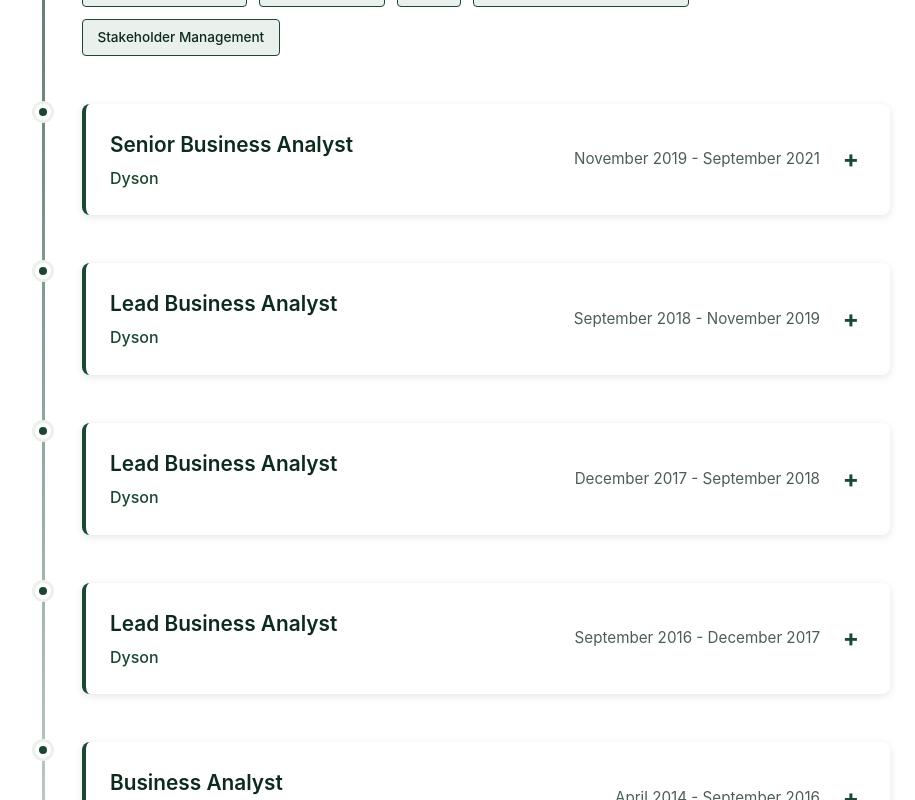
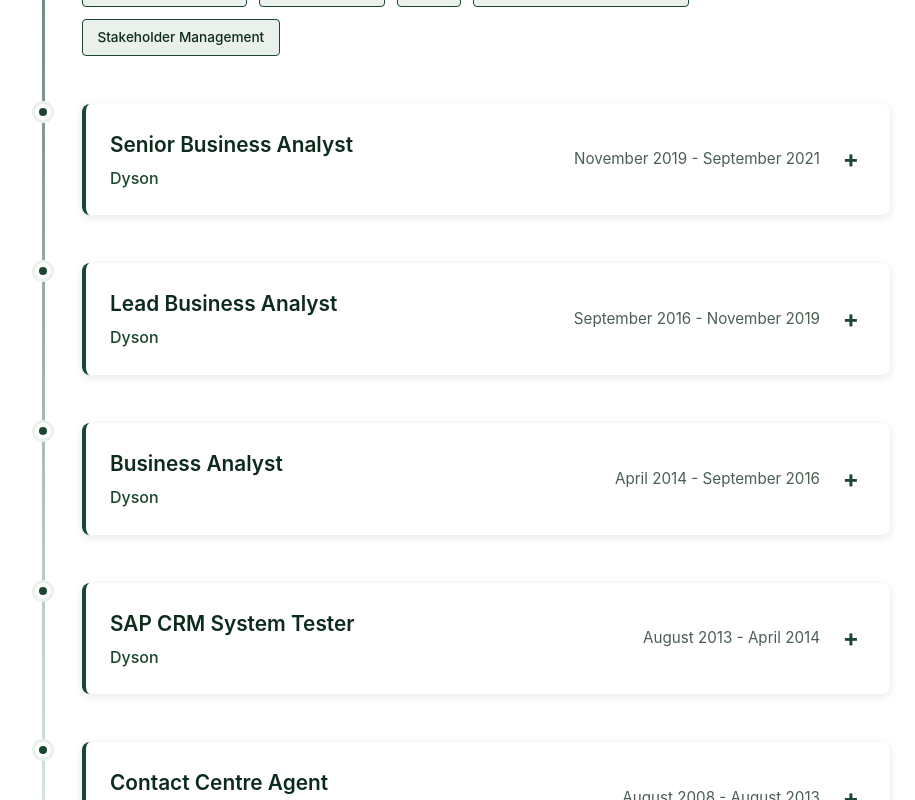
Before and after one commit to Jamie-L87/Jamie_CV_APP, a React (Vite) app: page / in a window 1280 px wide. Shown: the part 2361-3161 px from the top of the page, without its empty margins (184-1099 px from the left). Built offline with nearby package versions, Linux system fonts and the light colour scheme.

Commit message:
Combine 3 Lead Business Analyst roles into one entry with all bullet points

```diff
--- a/src/components/WorkHistory.jsx
+++ b/src/components/WorkHistory.jsx
@@ -44,9 +44,20 @@
     title: 'Lead Business Analyst',
     company: 'Dyson',
     location: 'Bristol',
-    period: 'September 2018 - November 2019',
-    description: 'Digital Experience Platform (Team Leadership) - Agile',
+    period: 'September 2016 - November 2019',
+    description: 'Multiple Leadership Initiatives - Agile & Waterfall',
     responsibilities: [
+      'Built a BA team of 2 and collaborated with UX, UI, and development teams to re-platform the Dyson Link mobile app',
+      'Worked directly with Product Owners to understand business and user requirements',
+      'Fed requirements into cross-functional teams to establish best practices and define the path forward',
+      'Helped build a reliable, intuitive, and modern mobile application enabling user account registration, product control, and data visualisations',
+      'Improved Dyson Link app rating from 2/5 to 4.4/5 stars through strategic requirements definition and stakeholder alignment',
+      'Took ownership of the Retail IT BA team, covering all store IT from hardware and infrastructure to bespoke ePos solutions',
+      'Enabled 10x store opening growth through standardised processes, delivering 30 global store openings in 2018',
+      'Researched legal and fiscal requirements across international markets to ensure reusable, scalable solutions',
+      'Empowered team to travel to market locations to understand local requirements and best practices',
+      'Produced comprehensive Playbook with commercial, group retail, and in-market teams, baselining all standard ePos functionality',
+      'Drove quicker and more efficient roll-out of standard solutions across new store locations globally',
       'Built and stabilised the DXP BA team from 4 to 16 members across permanent, contractor, and in-market roles',
       'Recruited 12 business analysts and identified individual skills, placing team members in verticals and projects that best utilised their expertise',
       'Worked with lead POs and stakeholders to drive vision and strategy for Dyson\'s major market websites',
@@ -54,43 +65,10 @@
       'Skilled up BAs to perform end-to-end duties in agile delivery while preparing cross-functional and business teams for change',
       'Worked with BA manager, delivery lead, and third-party delivery partners to establish agile practices across the team'
     ],
-    highlights: ['Team Building', 'Agile Transformation', 'Recruitment', 'Leadership', 'Agile']
+    highlights: ['Mobile Development', 'Retail Operations', 'Team Leadership', 'Agile Transformation', 'Global Rollout']
   },
   {
     id: 4,
-    title: 'Lead Business Analyst',
-    company: 'Dyson',
-    location: 'Malmesbury, Bristol',
-    period: 'December 2017 - September 2018',
-    description: 'Dyson Retail Store Roll-out - Waterfall',
-    responsibilities: [
-      'Took ownership of the Retail IT BA team, covering all store IT from hardware and infrastructure to bespoke ePos solutions',
-      'Enabled 10x store opening growth through standardised processes, delivering 30 global store openings in 2018',
-      'Researched legal and fiscal requirements across international markets to ensure reusable, scalable solutions',
-      'Empowered team to travel to market locations to understand local requirements and best practices',
-      'Produced comprehensive Playbook with commercial, group retail, and in-market teams, baselining all standard ePos functionality',
-      'Drove quicker and more efficient roll-out of standard solutions across new store locations globally'
-    ],
-    highlights: ['Retail Operations', 'Team Leadership', 'Global Rollout', 'Process Optimisation', 'Waterfall']
-  },
-  {
-    id: 5,
-    title: 'Lead Business Analyst',
-    company: 'Dyson',
-    location: 'Bristol',
-    period: 'September 2016 - December 2017',
-    description: 'Dyson Link Mobile Application - Agile',
-    responsibilities: [
-      'Built a BA team of 2 and collaborated with UX, UI, and development teams to re-platform the Dyson Link mobile app',
-      'Worked directly with Product Owners to understand business and user requirements',
-      'Fed requirements into cross-functional teams to establish best practices and define the path forward',
-      'Helped build a reliable, intuitive, and modern mobile application enabling user account registration, product control, and data visualisations',
-      'Improved Dyson Link app rating from 2/5 to 4.4/5 stars through strategic requirements definition and stakeholder alignment'
-    ],
-    highlights: ['Mobile Development', 'Team Building', 'Product Management', 'Agile', 'User Experience']
-  },
-  {
-    id: 6,
     title: 'Business Analyst',
     company: 'Dyson',
     location: 'Bristol',
@@ -109,7 +87,7 @@
     highlights: ['SAP CRM', 'Waterfall', 'GAP Analysis', 'UAT Management', 'Global Rollout']
   },
   {
-    id: 7,
+    id: 5,
     title: 'SAP CRM System Tester',
     company: 'Dyson',
     location: 'Bristol',
@@ -126,7 +104,7 @@
     highlights: ['QA Testing', 'SAP CRM', 'UAT Management', 'Global Rollout', 'Training']
   },
   {
-    id: 8,
+    id: 6,
     title: 'Contact Centre Agent',
     company: 'Dyson',
     location: 'Bristol',
```
